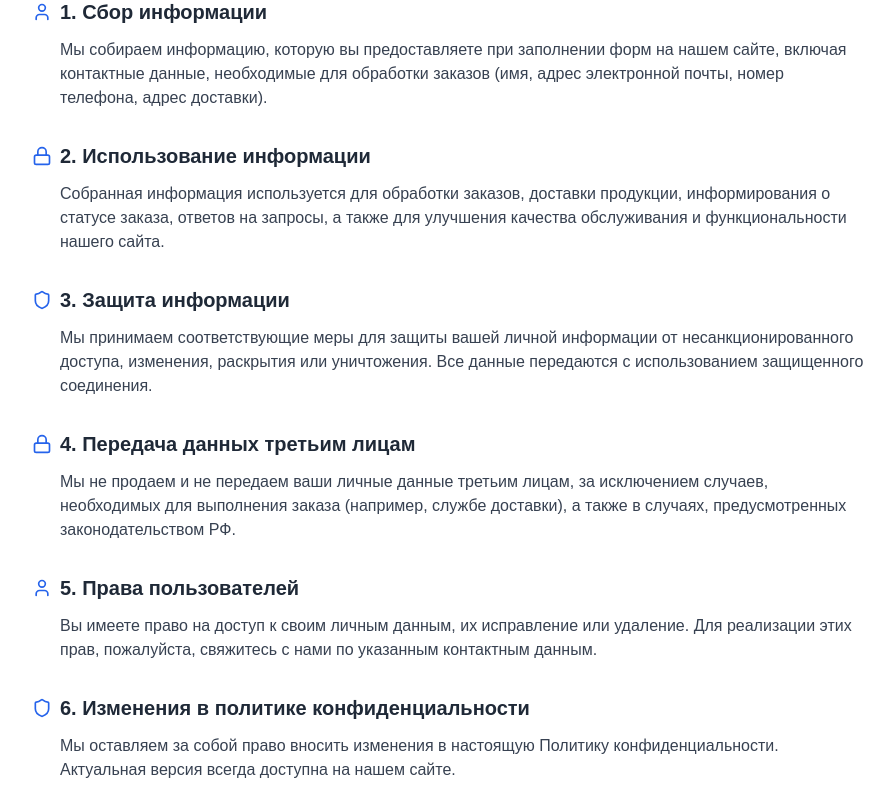
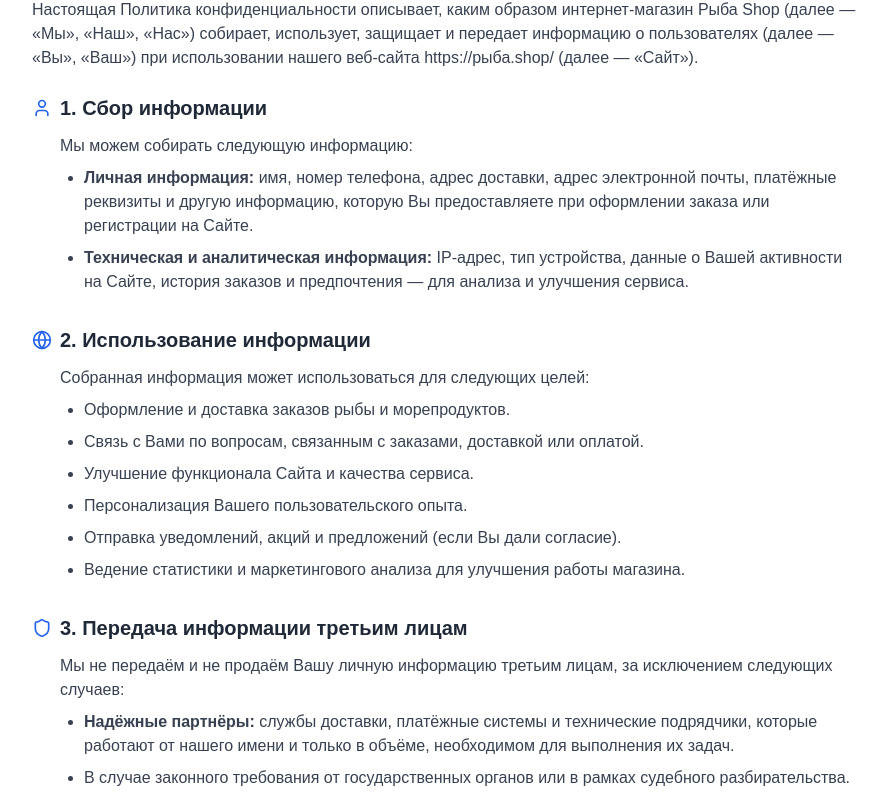
Before and after one commit to osya222/stellar-web-design-kit, a React (Vite) app: page /privacy-policy in a window 1280 px wide. Shown: the part 291-1100 px from the top of the page, without its empty margins (192-1086 px from the left). Built offline with nearby package versions, Linux system fonts and the light colour scheme.

Commit message:
Add privacy policy
Implement privacy policy page with content.

```diff
--- a/src/pages/PrivacyPolicy.tsx
+++ b/src/pages/PrivacyPolicy.tsx
@@ -2,7 +2,7 @@
 import React from "react";
 import Header from "@/components/layout/Header";
 import Footer from "@/components/layout/Footer";
-import { Shield, Lock, User } from "lucide-react";
+import { Shield, Lock, User, Globe } from "lucide-react";
 
 const PrivacyPolicy = () => {
   return (
@@ -19,74 +19,110 @@ const PrivacyPolicy = () => {
               </h1>
             </div>
 
+            <p className="text-gray-700 mb-6">
+              Настоящая Политика конфиденциальности описывает, каким образом интернет-магазин Рыба Shop
+              (далее — «Мы», «Наш», «Нас») собирает, использует, защищает и передает информацию о пользователях
+              (далее — «Вы», «Ваш») при использовании нашего веб-сайта https://рыба.shop/ (далее — «Сайт»).
+            </p>
+
             <div className="space-y-8">
               <section>
                 <div className="flex items-center mb-3">
                   <User className="h-5 w-5 text-blue-600 mr-2" />
                   <h2 className="text-xl font-semibold text-gray-800">1. Сбор информации</h2>
                 </div>
-                <p className="text-gray-700 ml-7">
-                  Мы собираем информацию, которую вы предоставляете при заполнении форм на нашем сайте,
-                  включая контактные данные, необходимые для обработки заказов (имя, адрес электронной почты,
-                  номер телефона, адрес доставки).
-                </p>
+                <div className="text-gray-700 ml-7">
+                  <p className="mb-2">Мы можем собирать следующую информацию:</p>
+                  <ul className="list-disc ml-6 space-y-2">
+                    <li>
+                      <strong>Личная информация:</strong> имя, номер телефона, адрес доставки, адрес электронной почты,
+                      платёжные реквизиты и другую информацию, которую Вы предоставляете при оформлении заказа или
+                      регистрации на Сайте.
+                    </li>
+                    <li>
+                      <strong>Техническая и аналитическая информация:</strong> IP-адрес, тип устройства,
+                      данные о Вашей активности на Сайте, история заказов и предпочтения — для анализа и улучшения сервиса.
+                    </li>
+                  </ul>
+                </div>
+              </section>
+
+              <section>
+                <div className="flex items-center mb-3">
+                  <Globe className="h-5 w-5 text-blue-600 mr-2" />
+                  <h2 className="text-xl font-semibold text-gray-800">2. Использование информации</h2>
+                </div>
+                <div className="text-gray-700 ml-7">
+                  <p className="mb-2">Собранная информация может использоваться для следующих целей:</p>
+                  <ul className="list-disc ml-6 space-y-2">
+                    <li>Оформление и доставка заказов рыбы и морепродуктов.</li>
+                    <li>Связь с Вами по вопросам, связанным с заказами, доставкой или оплатой.</li>
+                    <li>Улучшение функционала Сайта и качества сервиса.</li>
+                    <li>Персонализация Вашего пользовательского опыта.</li>
+                    <li>Отправка уведомлений, акций и предложений (если Вы дали согласие).</li>
+                    <li>Ведение статистики и маркетингового анализа для улучшения работы магазина.</li>
+                  </ul>
+                </div>
+              </section>
+
+              <section>
+                <div className="flex items-center mb-3">
+                  <Shield className="h-5 w-5 text-blue-600 mr-2" />
+                  <h2 className="text-xl font-semibold text-gray-800">3. Передача информации третьим лицам</h2>
+                </div>
+                <div className="text-gray-700 ml-7">
+                  <p className="mb-2">
+                    Мы не передаём и не продаём Вашу личную информацию третьим лицам, за исключением следующих случаев:
+                  </p>
+                  <ul className="list-disc ml-6 space-y-2">
+                    <li>
+                      <strong>Надёжные партнёры:</strong> службы доставки, платёжные системы и технические подрядчики,
+                      которые работают от нашего имени и только в объёме, необходимом для выполнения их задач.
+                    </li>
+                    <li>
+                      В случае законного требования от государственных органов или в рамках судебного разбирательства.
+                    </li>
+                  </ul>
+                </div>
               </section>
 
               <section>
                 <div className="flex items-center mb-3">
                   <Lock className="h-5 w-5 text-blue-600 mr-2" />
-                  <h2 className="text-xl font-semibold text-gray-800">2. Использование информации</h2>
+                  <h2 className="text-xl font-semibold text-gray-800">4. Защита информации</h2>
                 </div>
                 <p className="text-gray-700 ml-7">
-                  Собранная информация используется для обработки заказов, доставки продукции,
-                  информирования о статусе заказа, ответов на запросы, а также для улучшения
-                  качества обслуживания и функциональности нашего сайта.
-                </p>
-              </section>
-
-              <section>
-                <div className="flex items-center mb-3">
-                  <Shield className="h-5 w-5 text-blue-600 mr-2" />
-                  <h2 className="text-xl font-semibold text-gray-800">3. Защита информации</h2>
-                </div>
-                <p className="text-gray-700 ml-7">
-                  Мы принимаем соответствующие меры для защиты вашей личной информации от
-                  несанкционированного доступа, изменения, раскрытия или уничтожения.
-                  Все данные передаются с использованием защищенного соединения.
-                </p>
-              </section>
-
-              <section>
-                <div className="flex items-center mb-3">
-                  <Lock className="h-5 w-5 text-blue-600 mr-2" />
-                  <h2 className="text-xl font-semibold text-gray-800">4. Передача данных третьим лицам</h2>
-                </div>
-                <p className="text-gray-700 ml-7">
-                  Мы не продаем и не передаем ваши личные данные третьим лицам, за исключением
-                  случаев, необходимых для выполнения заказа (например, службе доставки), а также
-                  в случаях, предусмотренных законодательством РФ.
+                  Мы используем современные методы защиты информации, включая защищённые соединения (SSL) и ограничение
+                  доступа к персональным данным внутри компании, чтобы исключить возможность утечки, несанкционированного
+                  доступа или потери данных.
                 </p>
               </section>
 
               <section>
                 <div className="flex items-center mb-3">
                   <User className="h-5 w-5 text-blue-600 mr-2" />
-                  <h2 className="text-xl font-semibold text-gray-800">5. Права пользователей</h2>
+                  <h2 className="text-xl font-semibold text-gray-800">5. Ваши права</h2>
                 </div>
-                <p className="text-gray-700 ml-7">
-                  Вы имеете право на доступ к своим личным данным, их исправление или удаление.
-                  Для реализации этих прав, пожалуйста, свяжитесь с нами по указанным контактным данным.
-                </p>
+                <div className="text-gray-700 ml-7">
+                  <p className="mb-2">Вы имеете право:</p>
+                  <ul className="list-disc ml-6 space-y-2">
+                    <li>Запросить доступ к Вашим личным данным.</li>
+                    <li>Исправить или обновить предоставленные Вами данные.</li>
+                    <li>Запросить удаление Ваших данных, если они больше не требуются.</li>
+                    <li>Отказаться от рассылок и рекламных уведомлений в любой момент.</li>
+                  </ul>
+                </div>
               </section>
 
               <section>
                 <div className="flex items-center mb-3">
                   <Shield className="h-5 w-5 text-blue-600 mr-2" />
-                  <h2 className="text-xl font-semibold text-gray-800">6. Изменения в политике конфиденциальности</h2>
+                  <h2 className="text-xl font-semibold text-gray-800">6. Изменения в политике</h2>
                 </div>
                 <p className="text-gray-700 ml-7">
-                  Мы оставляем за собой право вносить изменения в настоящую Политику конфиденциальности.
-                  Актуальная версия всегда доступна на нашем сайте.
+                  Мы оставляем за собой право обновлять настоящую Политику конфиденциальности.
+                  Все изменения будут публиковаться на этой странице с датой вступления в силу.
+                  Рекомендуем периодически проверять эту страницу на предмет актуальности.
                 </p>
               </section>
             </div>
--- a/src/pages/PublicOffer.tsx
+++ b/src/pages/PublicOffer.tsx
@@ -2,7 +2,7 @@
 import React from "react";
 import Header from "@/components/layout/Header";
 import Footer from "@/components/layout/Footer";
-import { FileText } from "lucide-react";
+import { FileText, Shield, Lock, User, Globe } from "lucide-react";
 import { Tabs, TabsContent, TabsList, TabsTrigger } from "@/components/ui/tabs";
 
 const PublicOffer = () => {
@@ -124,7 +124,7 @@ const PublicOffer = () => {
 
               <TabsContent value="privacy">
                 <div className="flex items-center mb-6 border-b pb-4">
-                  <FileText className="h-8 w-8 text-blue-600 mr-3" />
+                  <Shield className="h-8 w-8 text-blue-600 mr-3" />
                   <h1 className="text-2xl md:text-3xl font-bold text-gray-800">
                     Политика конфиденциальности и обработки персональных данных
                   </h1>
@@ -134,58 +134,88 @@ const PublicOffer = () => {
                   <p>
                     Настоящая Политика конфиденциальности описывает, каким образом интернет-магазин <strong>Рыба Shop</strong>
                     (далее — «Мы», «Наш», «Нас») собирает, использует, защищает и передает информацию о пользователях
-                    (далее — «Вы», «Ваш») при использовании нашего веб-сайта.
+                    (далее — «Вы», «Ваш») при использовании нашего веб-сайта https://рыба.shop/ (далее — «Сайт»).
                   </p>
 
                   <section>
                     <h2 className="text-xl font-semibold text-gray-800 mb-3">1. Сбор информации</h2>
+                    <div className="ml-4">
+                      <p className="mb-2">Мы можем собирать следующую информацию:</p>
+                      <ul className="list-disc ml-6 space-y-2">
+                        <li>
+                          <strong>Личная информация:</strong> имя, номер телефона, адрес доставки, адрес электронной почты,
+                          платёжные реквизиты и другую информацию, которую Вы предоставляете при оформлении заказа или
+                          регистрации на Сайте.
+                        </li>
+                        <li>
+                          <strong>Техническая и аналитическая информация:</strong> IP-адрес, тип устройства,
+                          данные о Вашей активности на Сайте, история заказов и предпочтения — для анализа и улучшения сервиса.
+                        </li>
+                      </ul>
+                    </div>
+                  </section>
+
+                  <section>
+                    <h2 className="text-xl font-semibold text-gray-800 mb-3">2. Использование информации</h2>
+                    <div className="ml-4">
+                      <p className="mb-2">Собранная информация может использоваться для следующих целей:</p>
+                      <ul className="list-disc ml-6 space-y-2">
+                        <li>Оформление и доставка заказов рыбы и морепродуктов.</li>
+                        <li>Связь с Вами по вопросам, связанным с заказами, доставкой или оплатой.</li>
+                        <li>Улучшение функционала Сайта и качества сервиса.</li>
+                        <li>Персонализация Вашего пользовательского опыта.</li>
+                        <li>Отправка уведомлений, акций и предложений (если Вы дали согласие).</li>
+                        <li>Ведение статистики и маркетингового анализа для улучшения работы магазина.</li>
+                      </ul>
+                    </div>
+                  </section>
+
+                  <section>
+                    <h2 className="text-xl font-semibold text-gray-800 mb-3">3. Передача информации третьим лицам</h2>
+                    <div className="ml-4">
+                      <p className="mb-2">
+                        Мы не передаём и не продаём Вашу личную информацию третьим лицам, за исключением следующих случаев:
+                      </p>
+                      <ul className="list-disc ml-6 space-y-2">
+                        <li>
+                          <strong>Надёжные партнёры:</strong> службы доставки, платёжные системы и технические подрядчики,
+                          которые работают от нашего имени и только в объёме, необходимом для выполнения их задач.
+                        </li>
+                        <li>
+                          В случае законного требования от государственных органов или в рамках судебного разбирательства.
+                        </li>
+                      </ul>
+                    </div>
+                  </section>
+
+                  <section>
+                    <h2 className="text-xl font-semibold text-gray-800 mb-3">4. Защита информации</h2>
                     <p className="ml-4">
-                      Мы собираем информацию, которую вы предоставляете при заполнении форм на нашем сайте,
-                      включая контактные данные, необходимые для обработки заказов (имя, адрес электронной почты,
-                      номер телефона, адрес доставки).
+                      Мы используем современные методы защиты информации, включая защищённые соединения (SSL) и ограничение
+                      доступа к персональным данным внутри компании, чтобы исключить возможность утечки, несанкционированного
+                      доступа или потери данных.
                     </p>
                   </section>
 
                   <section>
-                    <h2 className="text-xl font-semibold text-gray-800 mb-3">2. Использование информации</h2>
-                    <p className="ml-4">
-                      Собранная информация используется для обработки заказов, доставки продукции,
-                      информирования о статусе заказа, ответов на запросы, а также для улучшения
-                      качества обслуживания и функциональности нашего сайта.
-                    </p>
+                    <h2 className="text-xl font-semibold text-gray-800 mb-3">5. Ваши права</h2>
+                    <div className="ml-4">
+                      <p className="mb-2">Вы имеете право:</p>
+                      <ul className="list-disc ml-6 space-y-2">
+                        <li>Запросить доступ к Вашим личным данным.</li>
+                        <li>Исправить или обновить предоставленные Вами данные.</li>
+                        <li>Запросить удаление Ваших данных, если они больше не требуются.</li>
+                        <li>Отказаться от рассылок и рекламных уведомлений в любой момент.</li>
+                      </ul>
+                    </div>
                   </section>
 
                   <section>
-                    <h2 className="text-xl font-semibold text-gray-800 mb-3">3. Защита информации</h2>
+                    <h2 className="text-xl font-semibold text-gray-800 mb-3">6. Изменения в политике</h2>
                     <p className="ml-4">
-                      Мы принимаем соответствующие меры для защиты вашей личной информации от
-                      несанкционированного доступа, изменения, раскрытия или уничтожения.
-                      Все данные передаются с использованием защищенного соединения.
-                    </p>
-                  </section>
-
-                  <section>
-                    <h2 className="text-xl font-semibold text-gray-800 mb-3">4. Передача данных третьим лицам</h2>
-                    <p className="ml-4">
-                      Мы не продаем и не передаем ваши личные данные третьим лицам, за исключением
-                      случаев, необходимых для выполнения заказа (например, службе доставки), а также
-                      в случаях, предусмотренных законодательством РФ.
-                    </p>
-                  </section>
-
-                  <section>
-                    <h2 className="text-xl font-semibold text-gray-800 mb-3">5. Права пользователей</h2>
-                    <p className="ml-4">
-                      Вы имеете право на доступ к своим личным данным, их исправление или удаление.
-                      Для реализации этих прав, пожалуйста, свяжитесь с нами по указанным контактным данным.
-                    </p>
-                  </section>
-
-                  <section>
-                    <h2 className="text-xl font-semibold text-gray-800 mb-3">6. Изменения в политике конфиденциальности</h2>
-                    <p className="ml-4">
-                      Мы оставляем за собой право вносить изменения в настоящую Политику конфиденциальности.
-                      Актуальная версия всегда доступна на нашем сайте.
+                      Мы оставляем за собой право обновлять настоящую Политику конфиденциальности.
+                      Все изменения будут публиковаться на этой странице с датой вступления в силу.
+                      Рекомендуем периодически проверять эту страницу на предмет актуальности.
                     </p>
                   </section>
 
```
Also changed, not shown: src/components/layout/Footer.tsx (+8 -0 lines).
